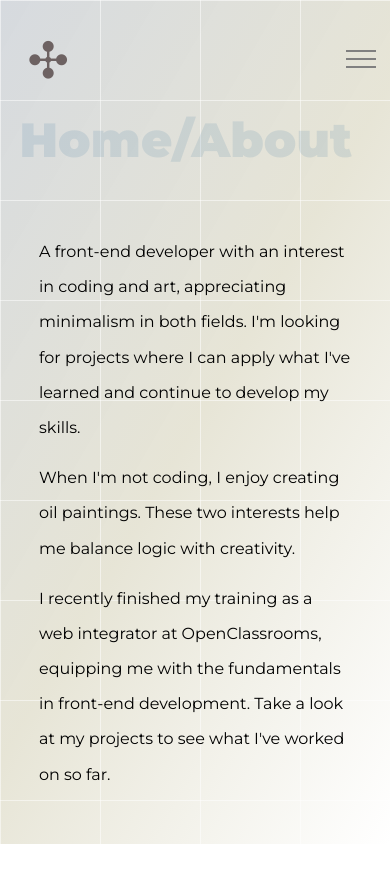
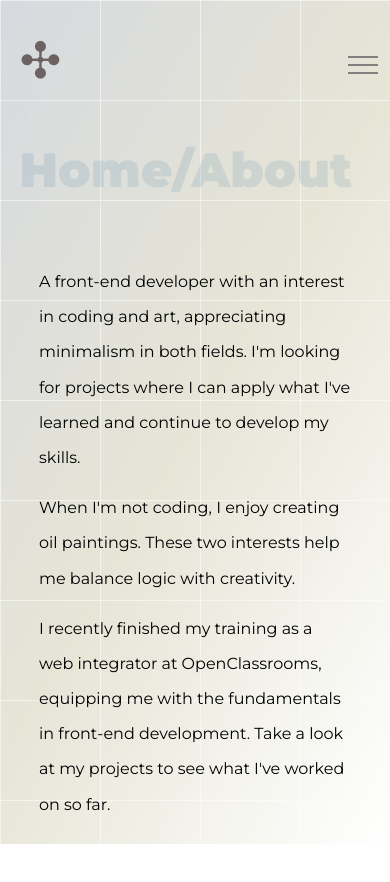
Before and after one commit to multumInParvo/my-portfolio, a React (Create React App) app: page / in a window 390 px wide. Shown: the top 882 px of the page. Built offline with nearby package versions, Linux system fonts and the light colour scheme.

Commit message:
corrected html syntax and modified styles

```diff
--- a/src/components/Header/Header.jsx
+++ b/src/components/Header/Header.jsx
@@ -9,10 +9,13 @@ function Header() {
     const toggleMenu = () => setMenuOpen(!menuOpen);
 
     return (
-        <nav>
-            <Link to="/" className='asterisk-symbol'>✣</Link>
+        <header>
+            <nav aria-label="Main Navigation">
+                <Link to="/" className='home-link' aria-label="Home">
+                    <span className='asterisk-symbol' aria-hidden="true">✣</span>
+                    <span className="visually-hidden">Home</span>
+                </Link>
                 <div className="menu">
-                <Link to="/about" className='menu-links'>ABOUT</Link>
                     <Link to="/projects" className='menu-links'>PROJECTS</Link>
                     <Link to="/contact" className='menu-links'>CONTACT</Link>
                 </div>
@@ -22,12 +25,13 @@ function Header() {
                     aria-expanded={menuOpen}
                     aria-label="Toggle menu"
                 >
-                <div className="bar"></div>
-                <div className="bar"></div>
-                <div className="bar"></div>
+                    <span className="bar"></span>
+                    <span className="bar"></span>
+                    <span className="bar"></span>
                 </button>
+            </nav>
             <SlideOutMenu isOpen={menuOpen} onClose={() => setMenuOpen(false)} />
-        </nav>
+        </header>
     );
 }
 
--- a/src/components/Header/Header.scss
+++ b/src/components/Header/Header.scss
@@ -4,15 +4,29 @@ nav {
   display: flex;
   justify-content: space-between;
   align-items: center;
-  width: 60%;
-  padding: 70px 20% 100px 20%;
+  padding: 70px 20% 30px 20%;
+
+  .home-link {
+    text-decoration: none;
+  }
 
   .asterisk-symbol {
     display: flex;
     align-items: center;
     font-size: 50px;
     color: #6d6262;
-    text-decoration: none;
+  }
+
+  .visually-hidden {
+    position: absolute;
+    width: 1px;
+    height: 1px;
+    margin: -1px;
+    padding: 0;
+    overflow: hidden;
+    clip: rect(0, 0, 0, 0);
+    white-space: nowrap;
+    border: 0;
   }
 }
 
@@ -50,7 +64,7 @@ nav {
 
 @media (max-width: 1024px) and (min-width: 769px) {
   nav {
-    padding-top: 50px;
+    padding-top: 70px;
     padding-bottom: 50px;
     flex-direction: column;
     gap: 40px;
@@ -59,8 +73,7 @@ nav {
 
 @media (max-width: 768px) {
   nav {
-    width: 86%;
-    padding: 30px 7% 20px 7%;
+    padding: 30px 5% 50px;
     flex-direction: column;
     align-items: start;
     justify-content: center;
@@ -70,9 +83,10 @@ nav {
     }
 
     .menu-icon {
+      padding: 0;
       display: block;
-      top: 50px;
-      right: 20px;
+      top: 56px;
+      right: 7%;
       cursor: pointer;
       position: absolute;
       width: 30px;
```
Lines whose indentation alone changed are shown as unchanged.
